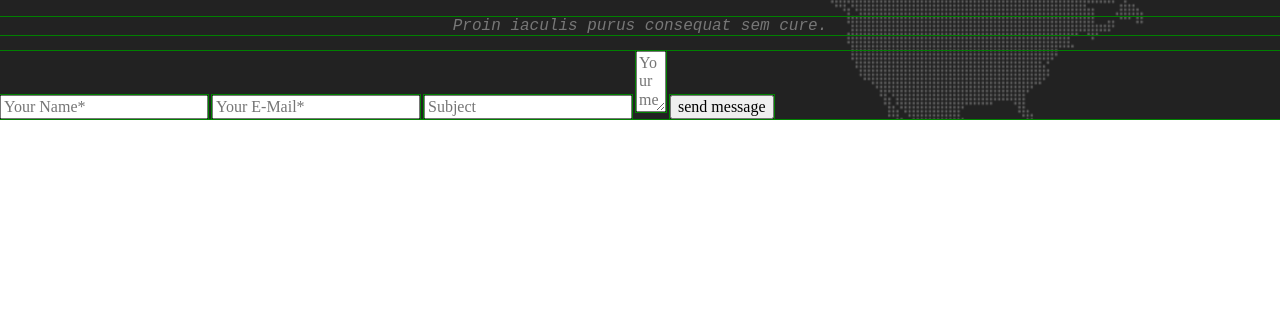
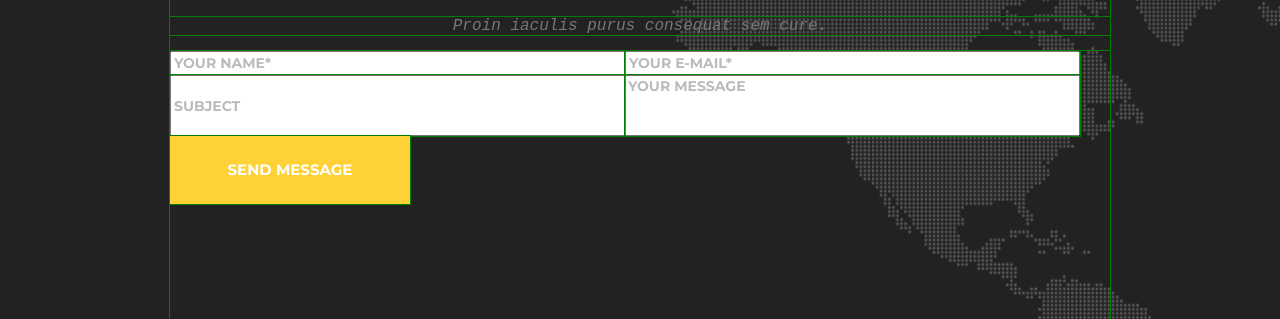
Before and after one commit to LiliyaGavrishchishena/goit-fe-course, a plain HTML site: page html-css/module-07/index.html in a window 1280 px wide. Shown: the part 486-805 px from the top of the page. Drawn offline with Linux system fonts and the light colour scheme; a web font is replaced by a local one.

Commit message:
position

```diff
--- a/html-css/module-07/css/styles.css
+++ b/html-css/module-07/css/styles.css
@@ -103,7 +103,7 @@ h2 {
   text-align: center;
 }
 
-p[class*="description"] {
+p[class*='description'] {
   color: #777777;
   font-family: 'PT Mono', monospace;
   font-style: italic;
@@ -123,6 +123,7 @@ p[class*="description"] {
 .service-item {
   width: 290px;
 }
+
 .service-item-head {
   font-family: 'Montserrat', sans-serif;
   font-weight: 700;
@@ -172,6 +173,46 @@ p[class*="description"] {
   color: #ffffff;
 }
 
+.contact-form {
+  display: flex;
+  /* flex-direction: column; */
+  flex-wrap: wrap;
+
+}
+
+.name,
+.email,
+.subject,
+.comments {
+  width: 455px;
+}
+
+.contact-form input::placeholder,
+.contact-form textarea::placeholder {
+  color: #bbbbbb;
+  text-transform: uppercase;
+  font-family: 'Montserrat', sans-serif;
+  font-weight: 700;
+  font-size: 14px;
+}
+
+.comments {
+  resize: none;
+}
+.button {
+  border: none;
+  background-color: #fed136;
+  font-size: 15px;
+  text-transform: uppercase;
+  font-family: 'Montserrat', sans-serif;
+  font-weight: 700;
+  cursor: pointer;
+  color: #ffffff;
+  margin-bottom: 115px;
+  padding: 25px 45px;
+  width: 240px;
+}
+
 * {
   outline: 1px solid green;
 }
--- a/html-css/module-07/index.html
+++ b/html-css/module-07/index.html
@@ -66,15 +66,19 @@
 
     <!-- SECTION FORM -->
     <section class="contact">
+      <div class="container">
         <h2 class="contact-form-head">Contact us</h2>
         <p class="contact-form-description">Proin iaculis purus consequat sem cure. </p>
         <form class="contact-form" action="#" method="get">
           <input class="name" type="text" name="name" id="name" placeholder="Your Name*" required>
-        <input class="email" type="email" name="email"  id="email" placeholder="Your E-Mail*" required>
+          <input class="email" type="email" name="email" id="email" placeholder="Your E-Mail*"
+            required>
           <input class="subject" type="text" name="subject" id="subject" placeholder="Subject">
-        <textarea class="comments" name="message" rows="3" cols="1" placeholder="Your message" required></textarea>
-        <input class="button" type="submit" id="submit message" value="send message">
+          <textarea class="comments" name="message" rows="3" cols="1" placeholder="Your message"
+            required></textarea>
+          <button class="button" type="submit" id="submit message" value="send message">Send message</button>
         </form>
+      </div>
     </section>
   </main>
 </body>
```
Lines whose indentation alone changed are shown as unchanged.
